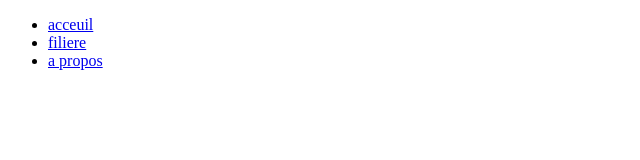
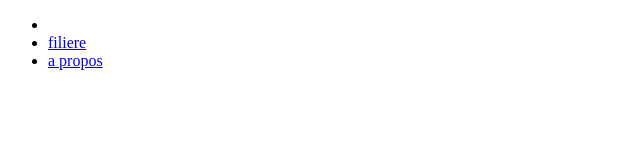
Before and after one commit to Alechoue/site_esgis, a plain HTML site: page index.html in a window 1280 px wide. Shown: the full height of the page, 0-640 px from the left. Drawn offline with Linux system fonts and the light colour scheme.

Commit message:
suppresion d'un lien

```diff
--- a/index.html
+++ b/index.html
@@ -9,7 +9,7 @@
     <nav>
         <ul>
             <li>
-                <a href="http://">acceuil</a>
+                <a href="http://"></a>
             </li>
             <li>
                 <a href="http://">filiere</a>
```
